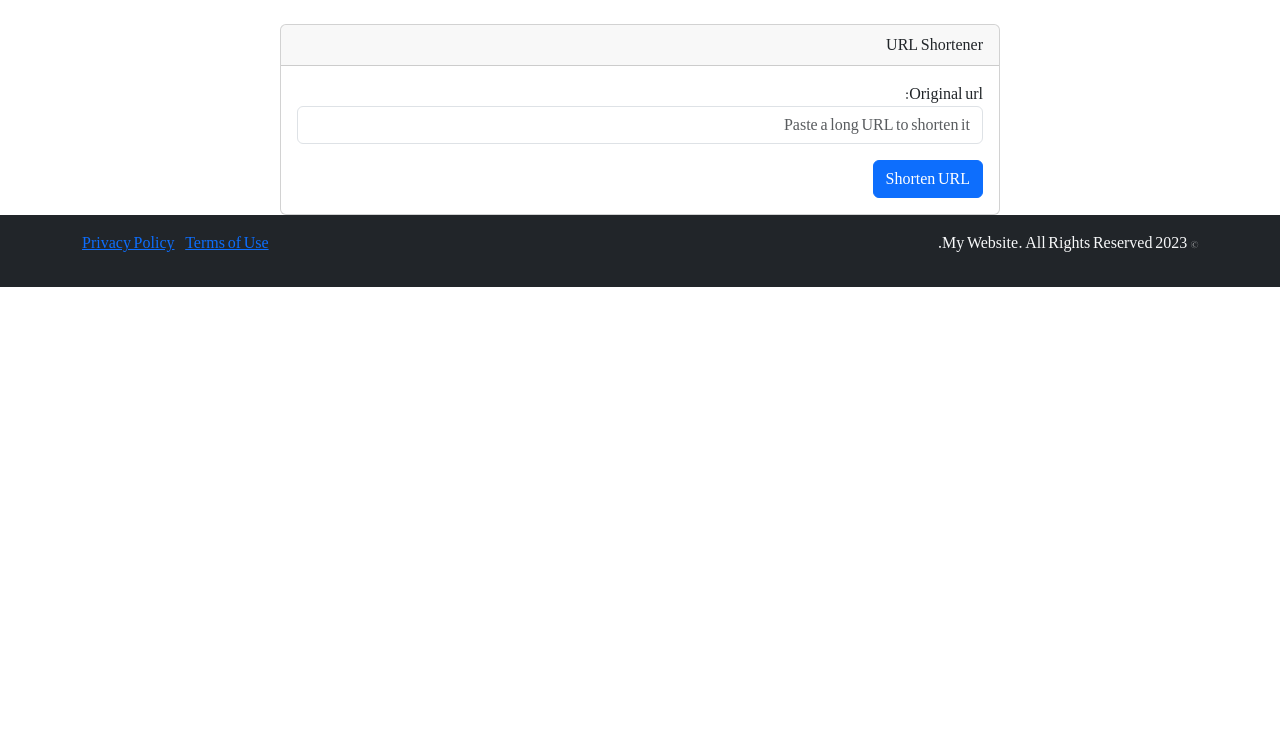
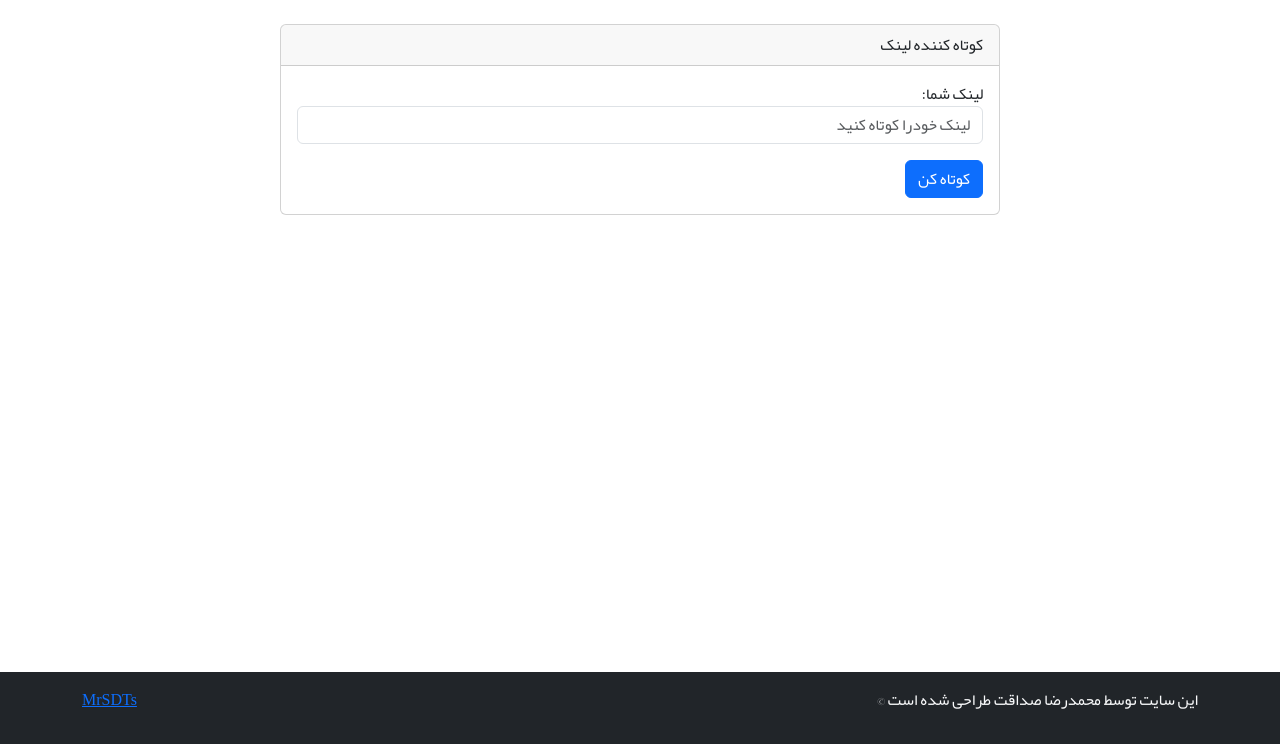
Before and after one commit to MrSDT/url_shortened, a Django app: page / in a window 1280 px wide. Shown: the part 56-800 px from the top of the page. Run offline with Django 4.2, Linux system fonts and the light colour scheme; some libraries are stand-ins or nearby versions.

Commit message:
Minor Update
-Bug Fixed
-Language Changed to Persian

```diff
--- a/shortner/forms.py
+++ b/shortner/forms.py
@@ -6,7 +6,10 @@ class ShortURLForm(forms.ModelForm):
     class Meta:
         model = ShortURL
         fields = ['original_url']
+        labels = {
+            'original_url': 'لینک شما:'
+        }
         widgets = {
-            'original_url': forms.TextInput(attrs={'placeholder': 'Paste a long URL to shorten it',
+            'original_url': forms.TextInput(attrs={'placeholder': 'لینک خودرا کوتاه کنید',
                                                    'class': 'form-control'})
         }
--- a/shortner/views.py
+++ b/shortner/views.py
@@ -8,7 +8,7 @@ def index(request):
     """
     Render index page with form for submitting URL
     """
-    title = 'URL Shortener'
+    title = 'کوتاه کننده لینک'
     if request.method == 'POST':
         form = ShortURLForm(request.POST)
         if form.is_valid():
--- a/templates/base.html
+++ b/templates/base.html
@@ -47,16 +47,16 @@
 
 
 
-<footer class="bg-dark py-3 text-light">
+<footer class="bg-dark py-3 text-light fixed-bottom">
   <div class="container">
     <div class="row">
       <div class="col-md-6 text-center text-md-start">
-        <p>&copy; 2023 My Website. All Rights Reserved.</p>
+        <p>این سایت توسط محمدرضا صداقت طراحی شده است
+        &copy;</p>
       </div>
       <div class="col-md-6 text-center text-md-end">
         <ul class="list-inline">
-          <li class="list-inline-item"><a href="#">Terms of Use</a></li>
-          <li class="list-inline-item"><a href="#">Privacy Policy</a></li>
+          <li class="list-inline-item"><a href="https://mrsdts.ir" target="_blank">MrSDTs</a></li>
         </ul>
       </div>
     </div>
--- a/templates/index.html
+++ b/templates/index.html
@@ -6,25 +6,12 @@
 <div class="col-md-8">
 <div class="card">
 <div class="card-header">{{ title }}</div>
-
 <div class="card-body">
-{#<form method="post" action="{% url 'shortener:shorten_url' %}">#}
-{#    {% csrf_token %}#}
-{#    <div class="form-group">#}
-{#        <label for="url">Enter URL</label>#}
-{#        <input type="text" class="form-control" name="url" id="url" placeholder="https://example.com" required>#}
-{#    </div>#}
-{#    <button type="submit" class="btn btn-primary">Shorten URL</button>#}
-{#</form>#}
-
 <form method="POST">
 {% csrf_token %}
 {{ form.as_p }}
-    <button class="btn btn-primary" type="submit">Shorten URL</button>
+<button class="btn btn-primary" type="submit">کوتاه کن</button>
 </form>
-
-
-
 </div>
 </div>
 </div>
```
Also changed, not shown: templates/stats.html (+5 -5 lines), db.sqlite3. Lines whose indentation alone changed are shown as unchanged.
